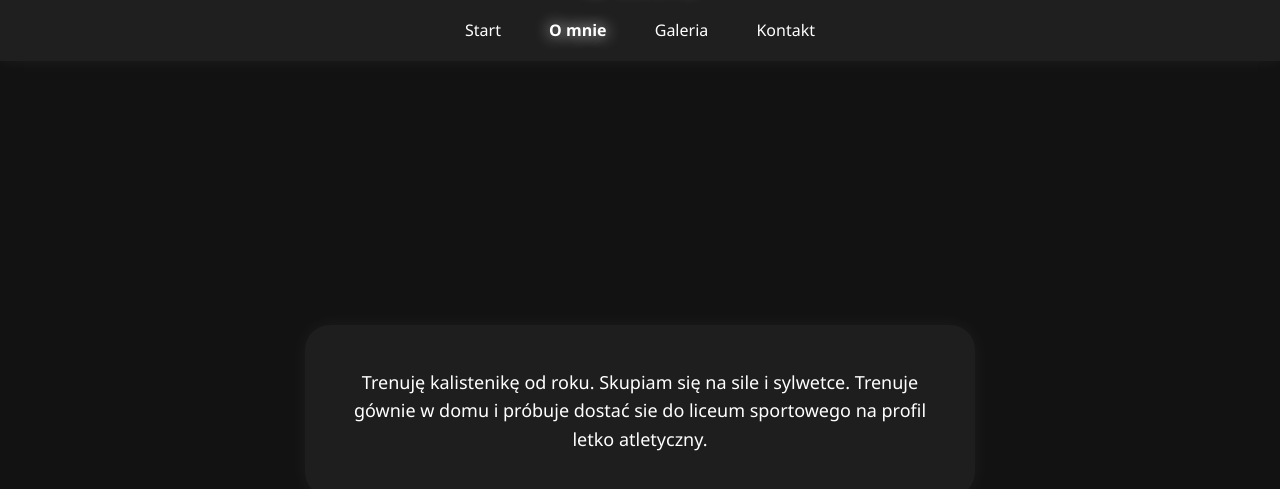
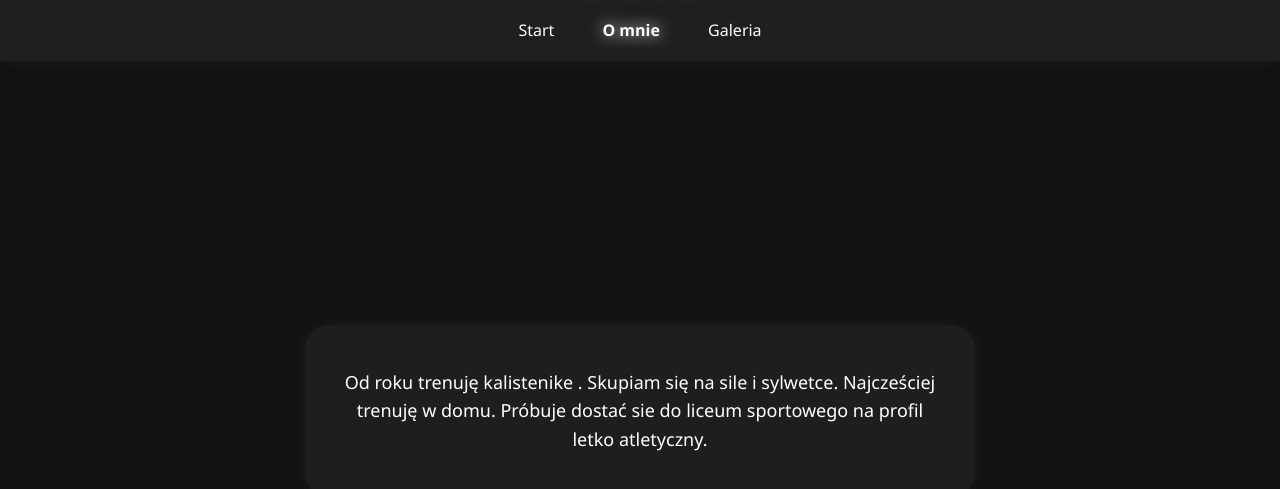
Before and after one commit to SoulCry-hub/moja-strona, a plain HTML site: page o-mnie.html in a window 1280 px wide. Shown: the part 87-576 px from the top of the page. Drawn offline with Linux system fonts and the light colour scheme.

Commit message:
Update o-mnie.html

```diff
--- a/o-mnie.html
+++ b/o-mnie.html
@@ -13,12 +13,12 @@
       <a href="index.html">Start</a>
       <a href="o-mnie.html" class="active">O mnie</a>
       <a href="galeria.html">Galeria</a>
-      <a href="kontakt.html">Kontakt</a>
+
     </nav>
   </header>
   <main>
     <div class="card">
-      <p>Trenuję kalistenikę od roku. Skupiam się na sile i sylwetce. Trenuje gównie w domu i próbuje dostać sie do liceum sportowego na profil letko atletyczny.</p>
+      <p>Od roku trenuję kalistenike . Skupiam się na sile i sylwetce. Najcześciej trenuję w domu. Próbuje dostać sie do liceum sportowego na profil letko atletyczny.</p>
     </div>
   </main>
   <main>
```
